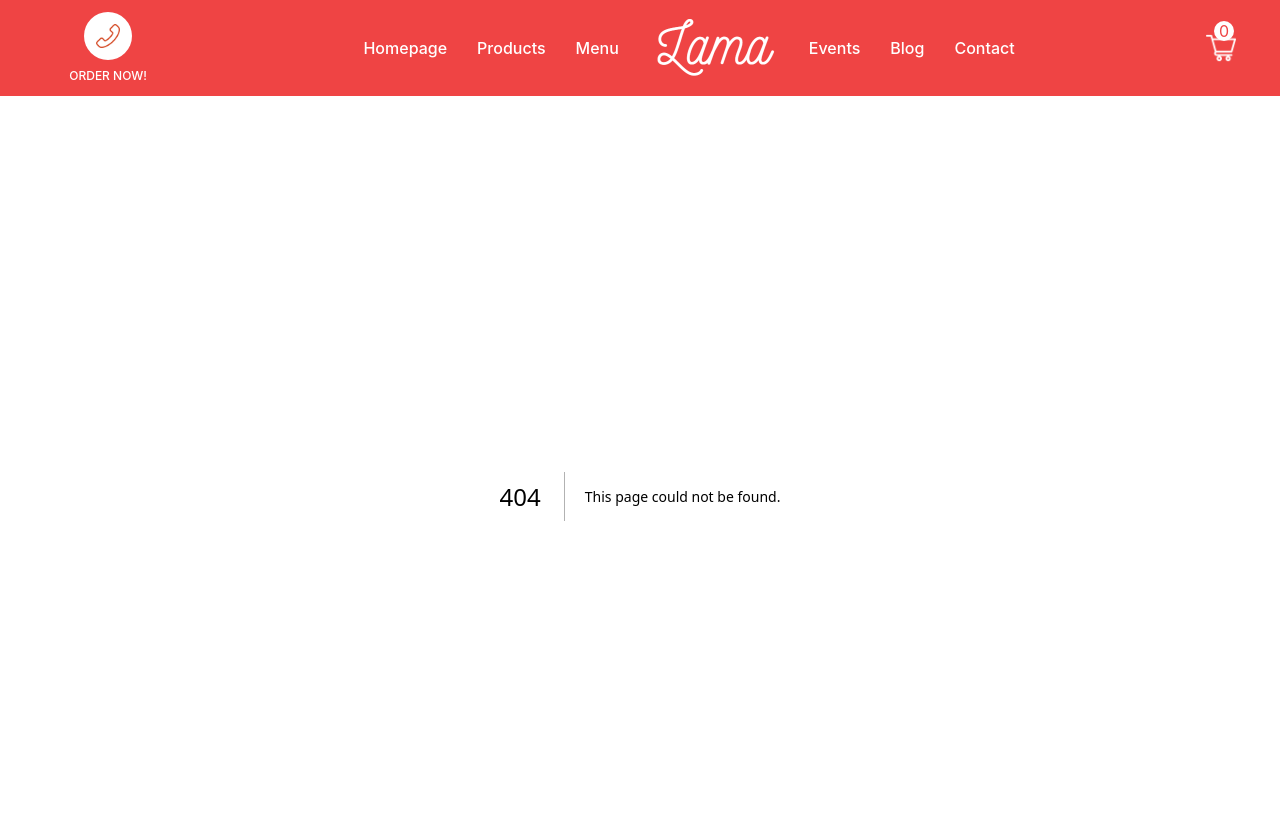
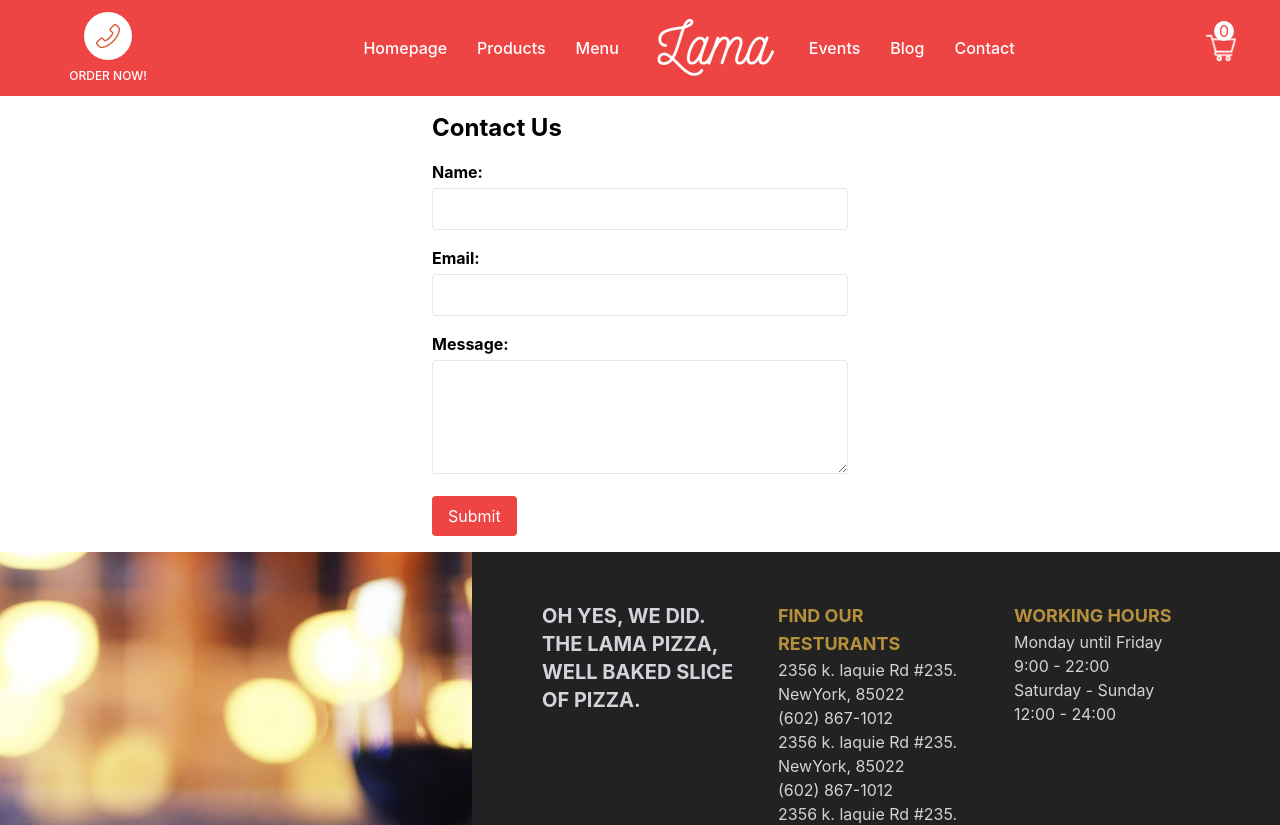
Before and after one commit to basem-asem/Pizza, a Next.js app: page /contact in a window 1280 px wide. Before the commit this address had no page. Shown: the top 825 px of the page. Built offline with nearby package versions, Linux system fonts and the light colour scheme.

Commit message:
add contact page

```diff
--- a/Components/Navbar.jsx
+++ b/Components/Navbar.jsx
@@ -26,8 +26,12 @@ const Navbar = () => {
           <li className={styles.listItem}>Menu</li>
           <Image src="/img/logo.png" alt=""  width="160" height="69"/>
           <li className={styles.listItem}>Events</li>
+          <Link href="https://myblog-basem-asem.vercel.app/">
           <li className={styles.listItem}>Blog</li>
+          </Link>
+          <Link href="/contact">
           <li className={styles.listItem}>Contact</li>
+          </Link>
         </ul>
       </div>
       {openList &&
--- a/pages/admin/login.jsx
+++ b/pages/admin/login.jsx
@@ -26,6 +26,7 @@ const Login = () => {
                 <input type="text" placeholder='usename' className={styles.input} onChange={(e)=>setUsername(e.target.value)} />
 
                 <input type="password" placeholder='password' className={styles.input} onChange={(e)=>setPassword(e.target.value)} />
+
                 <button className={styles.button} onClick={handleClick}>Sign In</button>
                 {error && <span className={styles.error}>Wrong Credentials!</span>}
             </div>
--- /dev/null
+++ b/pages/contact/index.jsx
@@ -0,0 +1,78 @@
+import React, { useState } from 'react';
+
+const Contact = () => {
+  const [formData, setFormData] = useState({
+    name: '',
+    email: '',
+    message: '',
+  });
+
+  const handleChange = (e) => {
+    const { name, value } = e.target;
+    setFormData((prevData) => ({ ...prevData, [name]: value }));
+  };
+
+  const handleSubmit = (e) => {
+    e.preventDefault();
+
+    console.log('Form data:', formData);
+  };
+
+  return (
+    <div className="container mx-auto p-4 max-w-md">
+      <h2 className="text-2xl font-bold mb-4">Contact Us</h2>
+      <form onSubmit={handleSubmit}>
+        <div className="mb-4">
+          <label htmlFor="name" className="block font-bold mb-1">
+            Name:
+          </label>
+          <input
+            type="text"
+            id="name"
+            name="name"
+            value={formData.name}
+            onChange={handleChange}
+            required
+            className="w-full px-4 py-2 border rounded focus:outline-none focus:border-teal-300"
+          />
+        </div>
+        <div className="mb-4">
+          <label htmlFor="email" className="block font-bold mb-1">
+            Email:
+          </label>
+          <input
+            type="email"
+            id="email"
+            name="email"
+            value={formData.email}
+            onChange={handleChange}
+            required
+            className="w-full px-4 py-2 border rounded focus:outline-none focus:border-teal-300"
+          />
+        </div>
+        <div className="mb-4">
+          <label htmlFor="message" className="block font-bold mb-1">
+            Message:
+          </label>
+          <textarea
+            id="message"
+            name="message"
+            value={formData.message}
+            onChange={handleChange}
+            required
+            rows="4"
+            className="w-full px-4 py-2 border rounded focus:outline-none focus:border-teal-300"
+          />
+        </div>
+        <button
+          type="submit"
+          className="bg-red-500 text-white py-2 px-4 rounded hover:bg-red-600"
+        >
+          Submit
+        </button>
+      </form>
+    </div>
+  );
+};
+
+export default Contact;
--- /dev/null
+++ b/styles/Contact.module.css
@@ -0,0 +1,38 @@
+.container {
+    width: 100%;
+    max-width: 600px;
+    margin: 0 auto;
+  }
+
+  .form {
+    display: flex;
+    flex-direction: column;
+  }
+
+  .formGroup {
+    margin-bottom: 20px;
+  }
+
+  .label {
+    font-weight: bold;
+  }
+
+  .input,
+  .textarea {
+    padding: 8px;
+    font-size: 16px;
+  }
+
+  .textarea {
+    resize: vertical;
+  }
+
+  .submitButton {
+    background-color: #ffcc29;
+    color: #fff;
+    padding: 10px 20px;
+    border: none;
+    cursor: pointer;
+    font-size: 16px;
+    border-radius: 4px;
+  }
```
